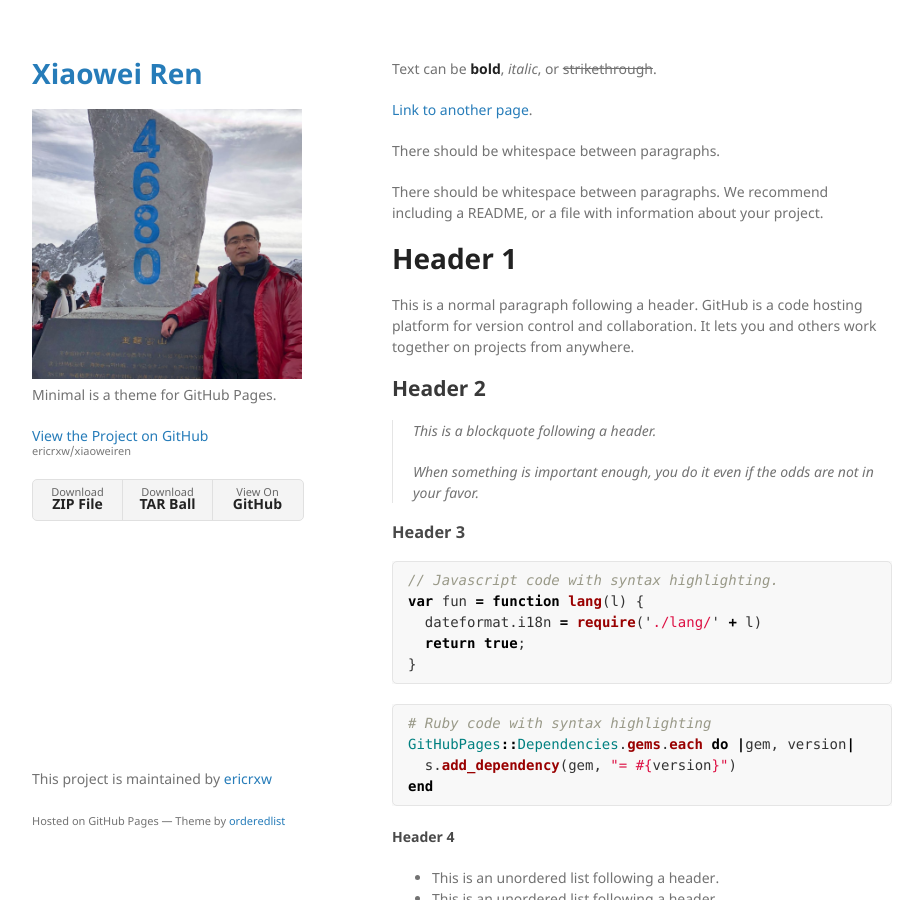
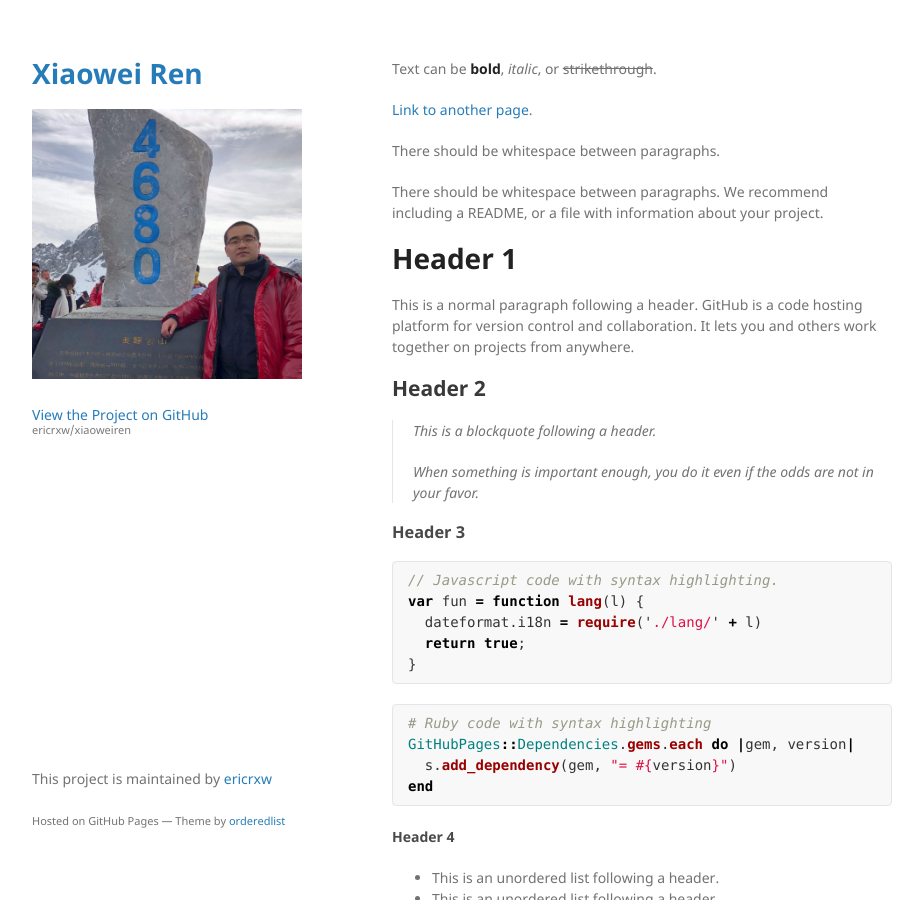
Before and after one commit to ericrxw/xiaoweiren, a Jekyll site: the page built from index.md, in a window 1280 px wide and 900 px high. Shown: the whole window, without its empty margins (178-1101 px from the left). Built offline with Jekyll 4.4.1, drawn with Linux system fonts in a browser that asks for light colours; the repository's description, which GitHub fills in, is left out.

Commit message:
do not show downloads

```diff
--- a/_config.yml
+++ b/_config.yml
@@ -1,6 +1,3 @@
 title: Xiaowei Ren
 logo: /assets/img/Xiaowei_Ren.jpg
-description: Minimal is a theme for GitHub Pages.
-show_downloads: true
-google_analytics:
 theme: jekyll-theme-minimal
```
